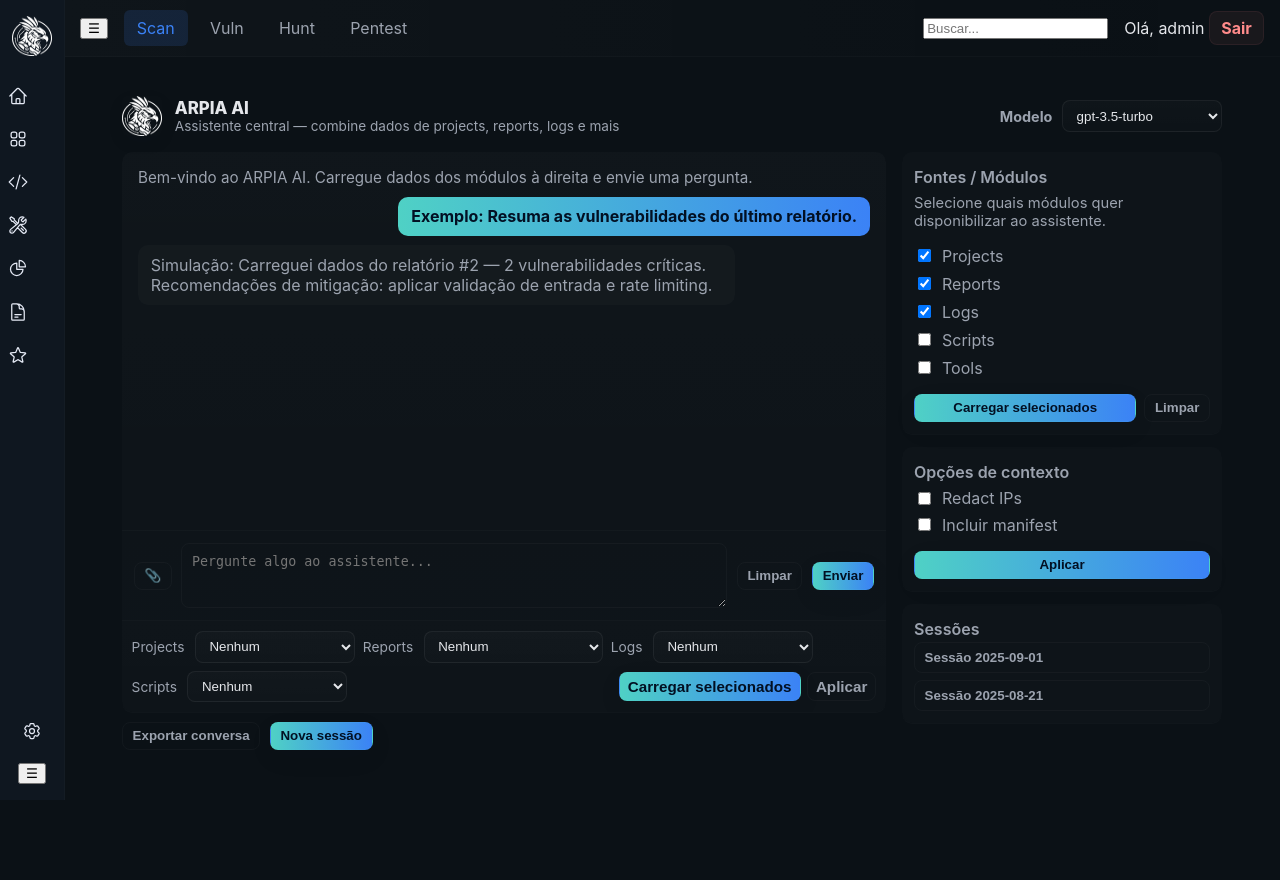
After one commit to xlipesousa/arpia, a Django app: page /ai/ in a window 1280 px wide. The commit adds this page. Run offline with Django 4.2, Linux system fonts and the light colour scheme; a user stored in the database is signed in.

Commit message:
chore(snapshot): ai - list view

```diff
--- a/arpia_ai/views.py
+++ b/arpia_ai/views.py
@@ -1,3 +1,11 @@
+from django.contrib.auth.mixins import LoginRequiredMixin
+from django.views.generic import TemplateView
 from django.shortcuts import render
 
+class AIListView(LoginRequiredMixin, TemplateView):
+    """
+    Lista básica para o módulo arpia_ai (placeholder).
+    """
+    template_name = "ai/list.html"
+
 # Create your views here.
--- a/arpia_core/urls.py
+++ b/arpia_core/urls.py
@@ -2,6 +2,8 @@ from django.urls import path
 from . import views
 # novo: importar views do app arpia_log
 from arpia_log import views as arpia_log_views
+# novo: importar views do app arpia_ai
+from arpia_ai import views as arpia_ai_views
 
 urlpatterns = [
     # rota raiz / dashboard (necessária para templates que fazem {% url 'dashboard' %})
@@ -41,5 +43,7 @@ urlpatterns = [
     path("logs/api/", arpia_log_views.logs_api, name="logs_api"),
     path("logs/<int:pk>/", arpia_log_views.log_detail_api, name="logs_detail_api"),
 
+    # AI: lista inicial (placeholder)
+    path("ai/", arpia_ai_views.AIListView.as_view(), name="ai_list"),
     # ...existing app routes...
 ]
--- /dev/null
+++ b/templates/ai/list.html
@@ -0,0 +1,260 @@
+{% extends "base.html" %}
+{% load static %}
+{% block title %}AI — ARPIA{% endblock %}
+
+{% block content %}
+<div class="main" style="padding:1.25rem;max-width:1100px;margin:0 auto;">
+  <!-- topo: logo + modelo -->
+  <header style="display:flex;align-items:center;justify-content:space-between;margin-bottom:1rem;">
+    <div style="display:flex;align-items:center;gap:.8rem;">
+      <img src="{% static 'img/logo-40x40.png' %}" width="40" height="40" alt="ARPIA" style="border-radius:6px;box-shadow:0 6px 18px rgba(2,16,35,0.05)">
+      <div>
+        <div style="font-weight:800;color:var(--text);font-size:1.05rem">ARPIA AI</div>
+        <div style="font-size:.85rem;color:var(--muted)">Assistente central — combine dados de projects, reports, logs e mais</div>
+      </div>
+    </div>
+
+    <div style="display:flex;align-items:center;gap:.6rem;">
+      <label style="color:var(--muted);font-weight:700;font-size:.9rem;">Modelo</label>
+      <select id="ai-model" class="select-compact">
+        <option value="gpt-4o-mini">gpt-4o-mini</option>
+        <option value="gpt-4o">gpt-4o</option>
+        <option value="gpt-3.5-turbo" selected>gpt-3.5-turbo</option>
+      </select>
+    </div>
+  </header>
+
+  <!-- layout: chat central + painel lateral de fontes -->
+  <div style="display:grid;grid-template-columns:1fr 320px;gap:1rem;">
+    <!-- Chat central -->
+    <section aria-label="Chat" style="display:flex;flex-direction:column;gap:.6rem;">
+      <div id="chat-box" class="card" style="padding:0;border-radius:10px;display:flex;flex-direction:column;height:560px;overflow:hidden;">
+        <div id="messages" style="flex:1;overflow:auto;padding:1rem;display:flex;flex-direction:column;gap:.6rem;background:linear-gradient(180deg, rgba(255,255,255,0.006), transparent);">
+          <div class="msg system" style="color:var(--muted);font-size:.95rem">Bem-vindo ao ARPIA AI. Carregue dados dos módulos à direita e envie uma pergunta.</div>
+
+          <div class="msg user" style="align-self:flex-end;max-width:76%;background:linear-gradient(90deg,#4fd1c5,var(--accent));color:#021023;padding:.6rem .8rem;border-radius:10px;font-weight:700;">Exemplo: Resuma as vulnerabilidades do último relatório.</div>
+
+          <div class="msg assistant" style="align-self:flex-start;max-width:78%;background:rgba(255,255,255,0.02);color:var(--muted);padding:.6rem .8rem;border-radius:10px;">
+            Simulação: Carreguei dados do relatório #2 — 2 vulnerabilidades críticas. Recomendações de mitigação: aplicar validação de entrada e rate limiting.
+          </div>
+        </div>
+
+        <div style="border-top:1px solid rgba(255,255,255,0.02);padding:.75rem;display:flex;gap:.6rem;align-items:center;background:linear-gradient(180deg, transparent, rgba(2,16,35,0.02));">
+          <input id="attach" type="file" style="display:none" />
+          <button id="btn-attach" class="btn btn-ghost" title="Anexar" aria-label="Anexar">📎</button>
+
+          <textarea id="chat-input" placeholder="Pergunte algo ao assistente..." style="flex:1;min-height:44px;max-height:140px;padding:.6rem;border:1px solid rgba(255,255,255,0.03);background:transparent;color:var(--text);resize:vertical;border-radius:8px;"></textarea>
+
+          <button id="btn-clear" class="btn btn-ghost" title="Limpar" aria-label="Limpar">Limpar</button>
+
+          <button id="btn-send" class="btn btn-primary" title="Enviar">
+            Enviar
+          </button>
+        </div>
+
+        <!-- selects por módulo: cada select permite escolher um conjunto/versão dos dados carregados -->
+        <div style="display:flex;gap:.5rem;align-items:center;padding:.6rem;border-top:1px solid rgba(255,255,255,0.02);background:linear-gradient(180deg, rgba(255,255,255,0.004), transparent);flex-wrap:wrap;">
+          <div style="display:flex;align-items:center;gap:.4rem;">
+            <label class="small-muted">Projects</label>
+            <select id="src-projects" class="select-compact">
+              <option value="">Nenhum</option>
+              <option value="infra">Infra Red Team</option>
+              <option value="webapp">Web App Audit</option>
+            </select>
+          </div>
+
+          <div style="display:flex;align-items:center;gap:.4rem;">
+            <label class="small-muted">Reports</label>
+            <select id="src-reports" class="select-compact">
+              <option value="">Nenhum</option>
+              <option value="r2">Report #2 — Full</option>
+              <option value="r1">Report #1 — Executive</option>
+            </select>
+          </div>
+
+          <div style="display:flex;align-items:center;gap:.4rem;">
+            <label class="small-muted">Logs</label>
+            <select id="src-logs" class="select-compact">
+              <option value="">Nenhum</option>
+              <option value="last_hour">Última hora</option>
+              <option value="last_day">Último dia</option>
+            </select>
+          </div>
+
+          <div style="display:flex;align-items:center;gap:.4rem;">
+            <label class="small-muted">Scripts</label>
+            <select id="src-scripts" class="select-compact">
+              <option value="">Nenhum</option>
+              <option value="nmap">nmap</option>
+              <option value="gobuster">gobuster</option>
+            </select>
+          </div>
+
+          <div style="display:flex;align-items:center;gap:.4rem;margin-left:auto;">
+            <button id="btn-load-selected" class="btn btn-primary compact">Carregar selecionados</button>
+            <button id="btn-clear-sources" class="btn btn-ghost compact">Aplicar</button>
+          </div>
+        </div>
+      </div>
+
+      <!-- opções rápidas / histórico de sessões (simples) -->
+      <div style="display:flex;gap:.6rem;align-items:center;">
+        <button id="btn-export-chat" class="btn btn-ghost">Exportar conversa</button>
+        <button id="btn-new-session" class="btn btn-primary">Nova sessão</button>
+      </div>
+    </section>
+
+    <!-- Painel lateral: fontes / módulos / controles -->
+    <aside style="display:flex;flex-direction:column;gap:.8rem;">
+      <div class="card" style="padding:.75rem;">
+        <h4 style="margin:.2rem 0;color:var(--muted)">Fontes / Módulos</h4>
+        <p style="color:var(--muted);font-size:.92rem;margin:.4rem 0 1rem 0">Selecione quais módulos quer disponibilizar ao assistente.</p>
+
+        <div style="display:flex;flex-direction:column;gap:.5rem;">
+          <label style="display:flex;align-items:center;gap:.5rem;">
+            <input type="checkbox" class="src-check" data-src="projects" checked> <span style="color:var(--muted)">Projects</span>
+          </label>
+          <label style="display:flex;align-items:center;gap:.5rem;">
+            <input type="checkbox" class="src-check" data-src="reports" checked> <span style="color:var(--muted)">Reports</span>
+          </label>
+          <label style="display:flex;align-items:center;gap:.5rem;">
+            <input type="checkbox" class="src-check" data-src="logs" checked> <span style="color:var(--muted)">Logs</span>
+          </label>
+          <label style="display:flex;align-items:center;gap:.5rem;">
+            <input type="checkbox" class="src-check" data-src="scripts"> <span style="color:var(--muted)">Scripts</span>
+          </label>
+          <label style="display:flex;align-items:center;gap:.5rem;">
+            <input type="checkbox" class="src-check" data-src="tools"> <span style="color:var(--muted)">Tools</span>
+          </label>
+        </div>
+
+        <div style="display:flex;gap:.5rem;margin-top:1rem;">
+          <button id="btn-load-selected-2" class="btn btn-primary" style="flex:1;">Carregar selecionados</button>
+          <button id="btn-clear-sources-2" class="btn btn-ghost">Limpar</button>
+        </div>
+      </div>
+
+      <div class="card" style="padding:.75rem;">
+        <h4 style="margin:.2rem 0;color:var(--muted)">Opções de contexto</h4>
+        <label style="display:flex;align-items:center;gap:.5rem;margin-top:.4rem;">
+          <input id="opt-redact" type="checkbox"> <span style="color:var(--muted)">Redact IPs</span>
+        </label>
+        <label style="display:flex;align-items:center;gap:.5rem;margin-top:.4rem;">
+          <input id="opt-manifest" type="checkbox"> <span style="color:var(--muted)">Incluir manifest</span>
+        </label>
+
+        <div style="display:flex;gap:.5rem;margin-top:1rem;">
+          <button id="btn-apply-opts" class="btn btn-primary" style="flex:1;">Aplicar</button>
+        </div>
+      </div>
+
+      <div class="card" style="padding:.75rem;">
+        <h4 style="margin:.2rem 0;color:var(--muted)">Sessões</h4>
+        <div style="display:flex;flex-direction:column;gap:.4rem;">
+          <button class="btn session-btn" data-session="2025-09-01">Sessão 2025-09-01</button>
+          <button class="btn session-btn" data-session="2025-08-21">Sessão 2025-08-21</button>
+        </div>
+      </div>
+    </aside>
+  </div>
+</div>
+
+<style>
+/* estilos locais reutilizáveis e correções de contraste */
+.card{ background:rgba(255,255,255,0.01); border-radius:10px; }
+.msg.user{ font-weight:700; }
+.msg.assistant{ color:var(--muted); }
+.btn{ border-radius:8px; padding:.35rem .6rem; font-weight:700; cursor:pointer; color:var(--muted); background:transparent; border:1px solid rgba(255,255,255,0.03); }
+.btn-ghost{ background:transparent; color:var(--muted); border:1px solid rgba(255,255,255,0.03); }
+.btn-primary{ font-weight:800; background:linear-gradient(90deg,#4fd1c5,var(--accent)); color:#021023; border:1px solid rgba(79,209,197,0.08); box-shadow: 0 8px 26px rgba(4,18,42,0.06); }
+.btn.primary:focus, .btn-primary:focus { outline: none; box-shadow: 0 10px 30px rgba(79,209,197,0.06); }
+.select-compact{ padding:.4rem .6rem;border-radius:8px;background:linear-gradient(180deg, rgba(255,255,255,0.018), rgba(255,255,255,0.012));border:1px solid rgba(255,255,255,0.06);color:var(--text);min-width:160px; }
+.small-muted{ color:var(--muted); font-size:.86rem; margin-right:.25rem; }
+
+/* melhorar visibilidade de botões de sessão */
+.session-btn{ text-align:left; background:transparent; border:1px solid rgba(255,255,255,0.03); color:var(--muted); padding:.45rem .6rem; border-radius:8px; }
+.session-btn:hover{ background:rgba(255,255,255,0.02); color:var(--text); border-color:rgba(255,255,255,0.06); }
+
+/* compact variant */
+.btn.compact{ padding:.32rem .5rem; font-size:.95rem; }
+</style>
+
+<script>
+(function(){
+  const messages = document.getElementById('messages');
+  const input = document.getElementById('chat-input');
+  const btnSend = document.getElementById('btn-send');
+  const btnClear = document.getElementById('btn-clear');
+  const btnAttach = document.getElementById('btn-attach');
+  const attachInput = document.getElementById('attach');
+
+  function appendMessage(kind, text){
+    const el = document.createElement('div');
+    el.className = 'msg ' + kind;
+    if(kind === 'user'){ el.style.alignSelf='flex-end'; el.style.background='linear-gradient(90deg,#4fd1c5,var(--accent))'; el.style.color='#021023'; el.style.padding='.6rem .8rem'; el.style.borderRadius='10px'; }
+    else if(kind === 'assistant'){ el.style.alignSelf='flex-start'; el.style.background='rgba(255,255,255,0.02)'; el.style.color='var(--muted)'; el.style.padding='.6rem .8rem'; el.style.borderRadius='10px'; }
+    else { el.style.color='var(--muted)'; el.style.padding='.4rem .6rem'; el.style.borderRadius='8px'; el.style.background='transparent'; }
+    el.innerText = text;
+    messages.appendChild(el);
+    messages.scrollTop = messages.scrollHeight;
+  }
+
+  btnSend.addEventListener('click', ()=>{
+    const v = input.value.trim();
+    if(!v) return;
+    appendMessage('user', v);
+    input.value = '';
+    appendMessage('assistant', 'Pensando...'); // placeholder
+    setTimeout(()=> {
+      const nodes = messages.querySelectorAll('.msg.assistant');
+      const last = nodes[nodes.length-1];
+      if(last) last.innerText = 'Resposta simulada: resumo rápido baseado nas fontes carregadas.';
+      messages.scrollTop = messages.scrollHeight;
+    }, 700);
+  });
+
+  btnClear.addEventListener('click', ()=>{ messages.innerHTML=''; appendMessage('system','Conversa limpa.'); });
+
+  btnAttach.addEventListener('click', ()=> attachInput.click());
+  attachInput.addEventListener('change', (ev)=>{
+    if(ev.target.files.length) appendMessage('system','Arquivo anexado: ' + ev.target.files[0].name);
+  });
+
+  document.getElementById('btn-load-selected')?.addEventListener('click', async ()=>{
+    const vals = [
+      document.getElementById('src-projects').value,
+      document.getElementById('src-reports').value,
+      document.getElementById('src-logs').value,
+      document.getElementById('src-scripts').value,
+    ].filter(Boolean);
+    if(!vals.length){ appendMessage('system','Nenhuma fonte selecionada.'); return; }
+    appendMessage('system','Carregando: ' + vals.join(', '));
+    await new Promise(r=>setTimeout(r, 600));
+    appendMessage('system','Fontes carregadas (simulado).');
+  });
+
+  document.getElementById('btn-export-chat')?.addEventListener('click', ()=>{
+    const texts = Array.from(messages.querySelectorAll('.msg')).map(n=>n.innerText);
+    const blob = new Blob([texts.join('\n\n')], { type: 'text/plain' });
+    const url = URL.createObjectURL(blob);
+    const a = document.createElement('a'); a.href = url; a.download = 'arpia-ai-conversation.txt'; a.click();
+    URL.revokeObjectURL(url);
+  });
+
+  document.getElementById('btn-new-session')?.addEventListener('click', ()=>{
+    appendMessage('system','Nova sessão criada (simulado).');
+  });
+
+  // sessões: carregar histórico visualmente
+  document.querySelectorAll('.session-btn').forEach(b=>{
+    b.addEventListener('click', ()=> {
+      const s = b.dataset.session;
+      messages.innerHTML=''; appendMessage('system',`Sessão ${s} carregada (simulado).`);
+    });
+  });
+
+  // enviar com Ctrl+Enter
+  input.addEventListener('keydown', (ev)=>{ if(ev.key === 'Enter' && (ev.ctrlKey||ev.metaKey)){ btnSend.click(); }} );
+})();
+</script>
+{% endblock %}
--- a/templates/base.html
+++ b/templates/base.html
@@ -66,6 +66,12 @@
         <img src="{% static 'icons/document-text.svg' %}" class="icon" alt="Logs">
         <span class="label">Logs</span>
       </a>
+
+      <!-- nova entrada de menu para AI (arpia_ai) -->
+      <a href="{% url 'ai_list' %}" class="menu-item" title="AI">
+        <img src="{% static 'icons/star.svg' %}" class="icon" alt="AI">
+        <span class="label">AI</span>
+      </a>
     </nav>
 
     <div class="sidebar-footer">
```
Also changed, not shown: static/icons/star.svg (added).
